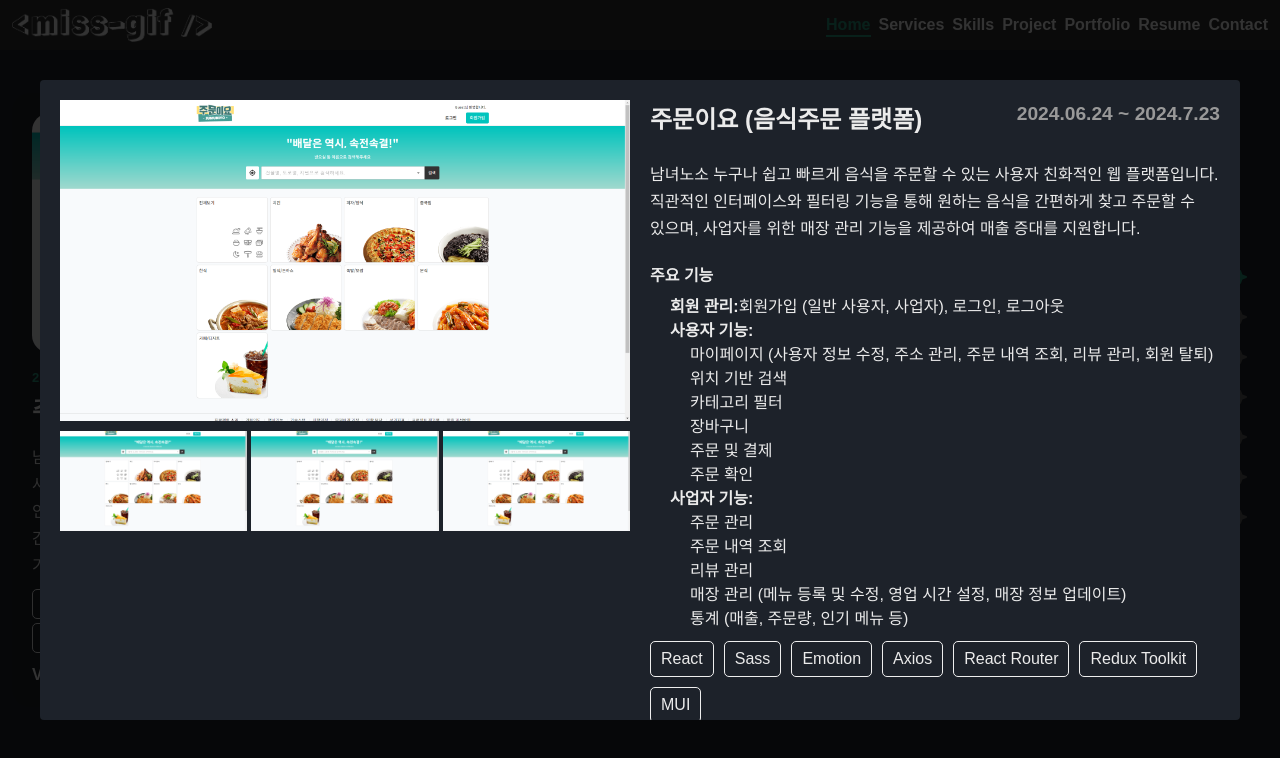
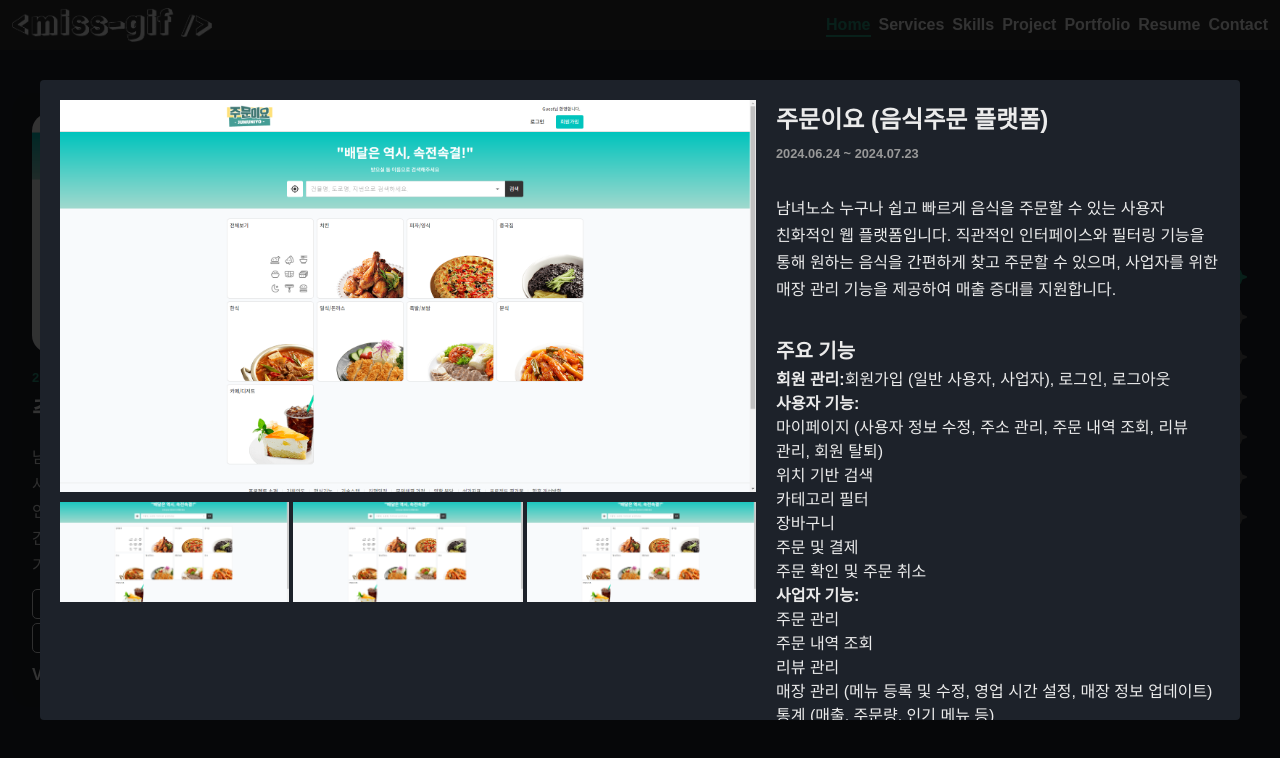
Before and after one commit to miss-gif/portfolio-final, a React (Vite) app: page / in a window 1280 px wide. Both pictures are taken after a click on the item 221 px from the left and 3213 px from the top of the page. Shown: the part 2813-3571 px from the top of the page. Built offline with nearby package versions, Linux system fonts and the light colour scheme.

Commit message:
Test : 디테일 수정

```diff
--- a/src/components/project/ProjectDetailModal.scss
+++ b/src/components/project/ProjectDetailModal.scss
@@ -30,8 +30,7 @@
 }
 
 .project-modal__img {
-  width: calc(50% - 10px);
-
+  width: 60%;
   &-main {
     height: 50vh;
     overflow: hidden;
@@ -52,48 +51,30 @@
 }
 
 .project-modal__info {
-  flex: 1;
-  width: 500px;
+  width: 400px;
   display: flex;
   flex-direction: column;
-  gap: 10px;
-
+  flex: 1;
+  gap: 30px;
+  &-header {
+  }
   &-title {
-    display: flex;
-    justify-content: space-between;
-    font-size: 1.5em;
-    font-weight: bold;
-
-    p {
-      margin: 0;
+    font-size: 24px;
+    font-weight: 700;
   }
-
-    span {
+  &-date {
+    font-weight: 700;
     font-size: 0.8em;
     color: #999;
   }
 }
 
-  p {
-    margin: 0 0 10px;
-  }
-
-  .project-modal__features {
-    p {
-      font-weight: bold;
-      margin-bottom: 5px;
-    }
-
-    ul {
-      padding-left: 20px;
-      margin: 0;
-    }
-  }
-
 .project-modal__techStack {
+  &-list {
     display: flex;
     flex-wrap: wrap;
-    gap: 10px;
+    gap: 4px;
+  }
 
   &-item {
     border: 1px solid #eee;
@@ -103,28 +84,18 @@
 }
 
 .project-modal__details {
-    margin-top: 20px;
-
-    > div {
-      margin-bottom: 15px;
-
-      p:first-child {
-        font-weight: bold;
-      }
-    }
 }
 
 .project-modal__links {
   display: flex;
-    gap: 20px;
+  gap: 12px;
 
   a {
-      text-decoration: none;
-      color: #007bff;
-
-      &:hover {
-        text-decoration: underline;
+    color: #29a385;
   }
 }
+
+.project-modal__section-title {
+  font-size: 20px;
+  font-weight: 700;
 }
-}
--- a/src/components/project/ProjectDetailModal.tsx
+++ b/src/components/project/ProjectDetailModal.tsx
@@ -48,13 +48,13 @@ const ProjectDetailModal: React.FC<ProjectDetailModalProps> = ({
             </div>
           </div>
           <div className="project-modal__info">
-            <div className="project-modal__info-title">
-              <p>{item.title}</p>
-              <span>{item.date}</span>
+            <div className="project-modal__info-header">
+              <p className="project-modal__info-title">{item.title}</p>
+              <span className="project-modal__info-date">{item.date}</span>
             </div>
             <p>{item.description}</p>
             <div className="project-modal__features">
-              <p>주요 기능</p>
+              <p className="project-modal__section-title">주요 기능</p>
               <ul>
                 {item.features.map((feature, index) => (
                   <li key={index}>
@@ -72,20 +72,23 @@ const ProjectDetailModal: React.FC<ProjectDetailModalProps> = ({
                 ))}
               </ul>
             </div>
-            <ul className="project-modal__techStack">
+            <div className="project-modal__techStack">
+              <p className="project-modal__section-title">사용 기술</p>
+              <ul className="project-modal__techStack-list">
                 {item.techStack.map((techStack, index) => (
                   <li key={index} className="project-modal__techStack-item">
                     {techStack}
                   </li>
                 ))}
               </ul>
-            <div className="project-modal__details">
-              <div>
-                <p>역할</p>
+            </div>
+
+            <div className="project-modal__role">
+              <p className="project-modal__section-title">역할</p>
               <p>{item.role}</p>
             </div>
-              <div>
-                <p>배운 점</p>
+            <div className="project-modal__lessonsLearned">
+              <p className="project-modal__section-title">배운 점</p>
               <ul>
                 {item.lessonsLearned.map((lesson, index) => (
                   <li key={index}>{lesson}</li>
@@ -93,11 +96,7 @@ const ProjectDetailModal: React.FC<ProjectDetailModalProps> = ({
               </ul>
             </div>
             <div className="project-modal__links">
-                <a
-                  href={item.demoUrl}
-                  target="_blank"
-                  rel="noopener noreferrer"
-                >
+              <a href={item.demoUrl} target="_blank" rel="noopener noreferrer">
                 배포 사이트
               </a>
               <a
@@ -110,7 +109,6 @@ const ProjectDetailModal: React.FC<ProjectDetailModalProps> = ({
             </div>
           </div>
         </div>
-        </div>
       ) : (
         <p>데이터가 없습니다.</p>
       )}
--- a/src/components/project/project.ts
+++ b/src/components/project/project.ts
@@ -42,7 +42,7 @@ export const project: Project[] = [
   {
     id: 2,
     img: team2,
-    date: "2024.06.24 ~ 2024.7.23",
+    date: "2024.06.24 ~ 2024.07.23",
     title: "주문이요 (음식주문 플랫폼)",
     description:
       "남녀노소 누구나 쉽고 빠르게 음식을 주문할 수 있는 사용자 친화적인 웹 플랫폼입니다. 직관적인 인터페이스와 필터링 기능을 통해 원하는 음식을 간편하게 찾고 주문할 수 있으며, 사업자를 위한 매장 관리 기능을 제공하여 매출 증대를 지원합니다.",
@@ -59,7 +59,7 @@ export const project: Project[] = [
           "카테고리 필터",
           "장바구니",
           "주문 및 결제",
-          "주문 확인",
+          "주문 확인 및 주문 취소",
         ],
       },
       {
@@ -75,16 +75,16 @@ export const project: Project[] = [
     ],
     techStack: [
       "React",
+      "React Router",
+      "Redux Toolkit",
+      "Axios",
       "Sass",
       "Emotion",
-      "Axios",
-      "React Router",
-      "Redux Toolkit",
       "MUI",
     ],
-    role: "프로젝트 총괄, 사용자 기능 (80%) 외 업무",
-    demoUrl: "배포 사이트",
-    githubUrl: "깃헙 사이트",
+    role: "프로젝트 총괄, 사용자 기능 개발 (80%) 외 기타 업무",
+    demoUrl: "https://gybproject.com/",
+    githubUrl: "https://github.com/miss-gif/jumuniyo-v2-final",
     lessonsLearned: [
       "Redux Toolkit을 활용한 상태 관리 학습",
       "MUI를 활용한 UI 컴포넌트 커스터마이징 경험",
@@ -97,7 +97,7 @@ export const project: Project[] = [
     date: "2024.05.24 ~ 2024.6.23",
     title: "Plant Diary (식물관리 서비스)",
     description: `식물을 사랑하는 사용자들이 자신의 반려식물을 더욱 건강하고 아름답게 키울 수 있도록 돕는 웹 애플리케이션입니다. 사용자는 식물 등록, 물주기, 분갈이, 비료 주기 등 관리 일정을 쉽게 기록하고 알림을 받을 수 있으며, 다른 사용자들과 식물 관리 노하우를 공유하고 소통할 수 있는 커뮤니티 기능을 제공합니다.`,
-    techStack: ["React", "Sass", "Emotion", "Axios", "React Router"],
+    techStack: ["React", "React Router", "Axios", "Sass", "Emotion"],
     features: [
       {
         title: "회원 관리",
@@ -122,8 +122,8 @@ export const project: Project[] = [
         ],
       },
     ],
-    role: "커뮤니티 개발 (100%)",
-    demoUrl: "배포 사이트",
+    role: "커뮤니티 기능 개발 (100%)",
+    demoUrl: "https://green-01prj.vercel.app/",
     githubUrl: "https://github.com/miss-gif/green-01prj",
     lessonsLearned: [
       "React 생태계의 다양한 라이브러리를 활용하여 효율적인 개발 방법을 익혔습니다.",
```
Lines whose indentation alone changed are shown as unchanged.
